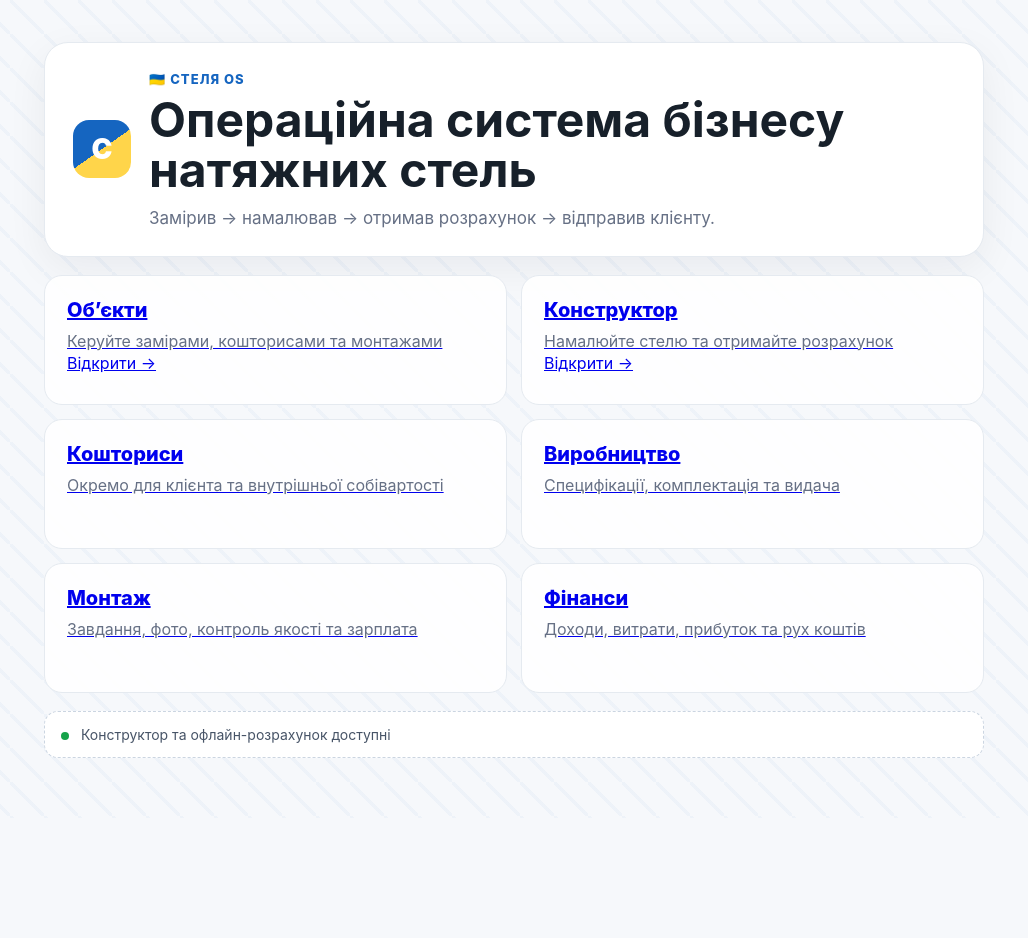
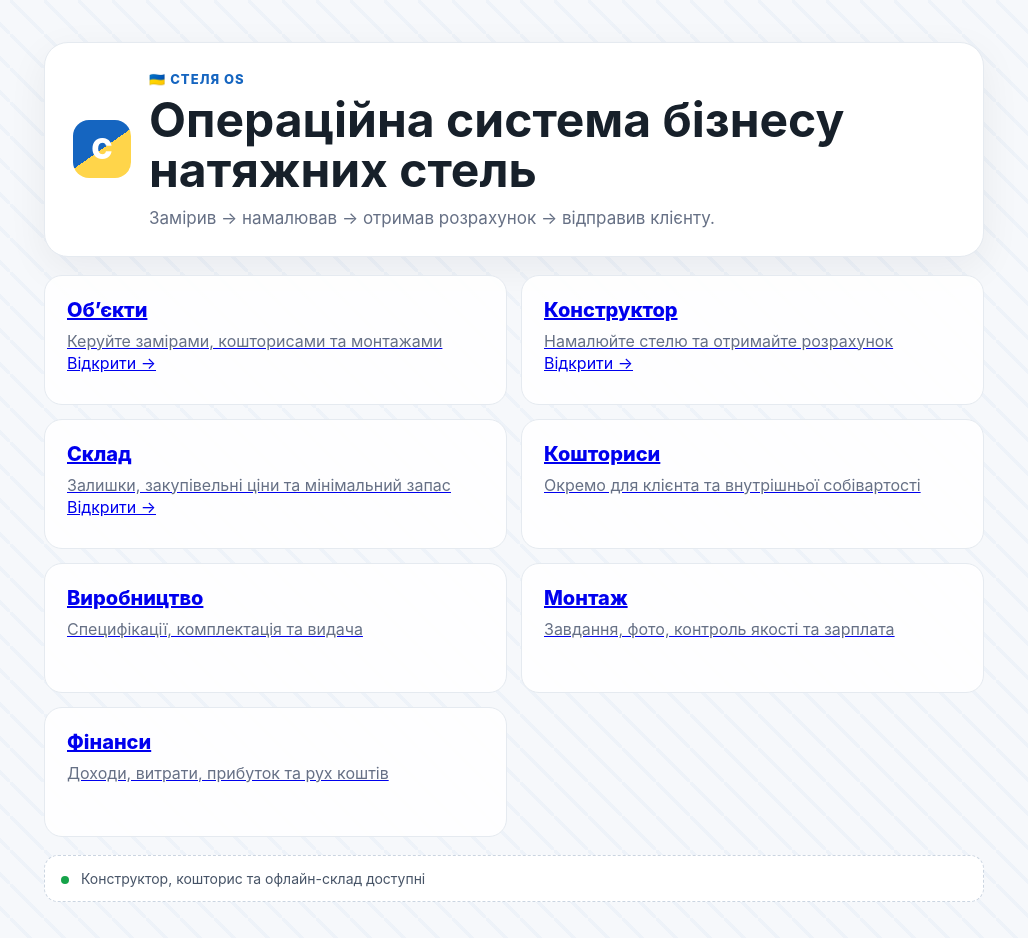
Before and after one commit to wedencop-hub/-average-price, a Next.js app in the folder ceiling-os/: page / in a window 1280 px wide. Shown: the top 938 px of the page, without its empty margins (126-1154 px from the left). Before the commit the page ends 818 px from the top, so only its background shows below. Built offline with nearby package versions, Linux system fonts and the light colour scheme.

Commit message:
feat: expose warehouse from dashboard

```diff
--- a/ceiling-os/app/page.tsx
+++ b/ceiling-os/app/page.tsx
@@ -2,9 +2,10 @@ import Link from "next/link";
 const modules=[
  ["Об’єкти","Керуйте замірами, кошторисами та монтажами","/objects"],
  ["Конструктор","Намалюйте стелю та отримайте розрахунок","/constructor"],
+ ["Склад","Залишки, закупівельні ціни та мінімальний запас","/warehouse"],
  ["Кошториси","Окремо для клієнта та внутрішньої собівартості","#"],
  ["Виробництво","Специфікації, комплектація та видача","#"],
  ["Монтаж","Завдання, фото, контроль якості та зарплата","#"],
  ["Фінанси","Доходи, витрати, прибуток та рух коштів","#"],
 ] as const;
-export default function HomePage(){return <main className="shell"><section className="hero"><div className="mark">С</div><div><div className="eyebrow">🇺🇦 СТЕЛЯ OS</div><h1>Операційна система бізнесу натяжних стель</h1><p>Замірив → намалював → отримав розрахунок → відправив клієнту.</p></div></section><section className="grid">{modules.map(([title,text,href])=><Link className="card" href={href} key={title}><div className="card-title">{title}</div><div className="card-text">{text}</div>{href!=="#"&&<div className="card-link">Відкрити →</div>}</Link>)}</section><section className="status"><span className="dot"/> Конструктор та офлайн-розрахунок доступні</section></main>}
+export default function HomePage(){return <main className="shell"><section className="hero"><div className="mark">С</div><div><div className="eyebrow">🇺🇦 СТЕЛЯ OS</div><h1>Операційна система бізнесу натяжних стель</h1><p>Замірив → намалював → отримав розрахунок → відправив клієнту.</p></div></section><section className="grid">{modules.map(([title,text,href])=><Link className="card" href={href} key={title}><div className="card-title">{title}</div><div className="card-text">{text}</div>{href!=="#"&&<div className="card-link">Відкрити →</div>}</Link>)}</section><section className="status"><span className="dot"/> Конструктор, кошторис та офлайн-склад доступні</section></main>}
```
